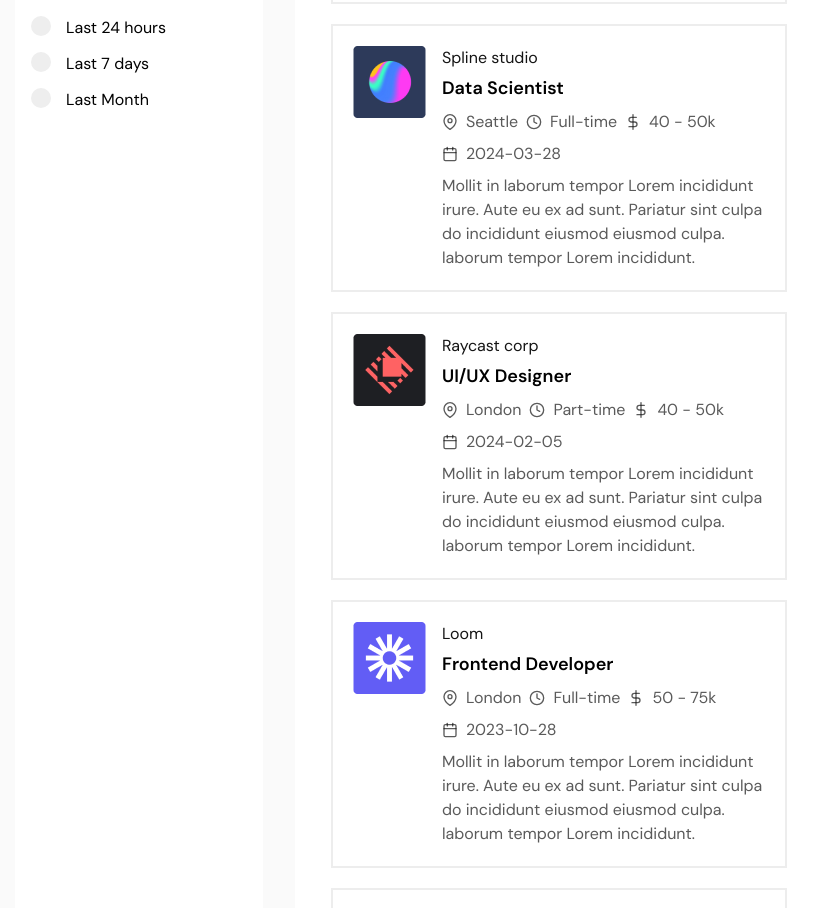
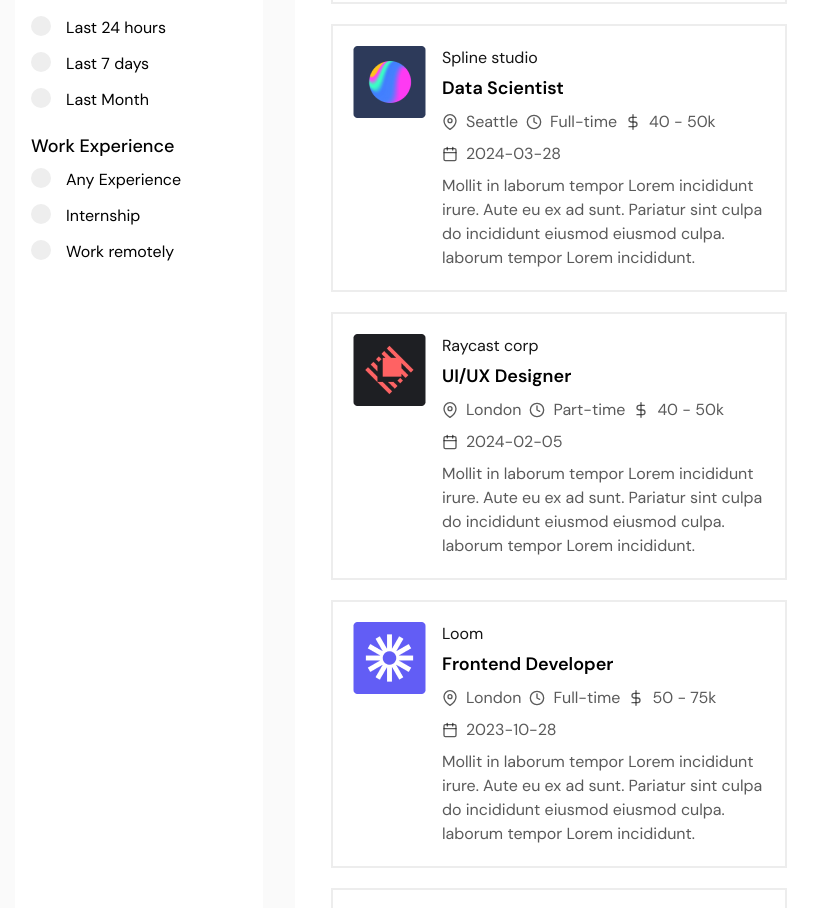
Before and after one commit to HasuHasmath/MERN-Job-Portal, a React (Vite) app: page / in a window 1280 px wide. Shown: the part 1064-1972 px from the top of the page, without its empty margins (81-899 px from the left). Built offline with nearby package versions, Linux system fonts and the light colour scheme.

Commit message:
end of work experience

```diff
--- a/src/Pages/Home.jsx
+++ b/src/Pages/Home.jsx
@@ -78,6 +78,7 @@ const Home = () => {
           return (
              jobLocation.toLowerCase() === selected.toLowerCase() ||
             parseInt(maxPrice) <= parseInt(selected) ||
+            experienceLevel.toLowerCase() === selected.toLowerCase() ||
             postingDate >= selected ||
             salaryType.toLowerCase() === selected.toLowerCase() ||
             employmentType.toLowerCase() === selected.toLowerCase()
--- a/src/sidebar/Sidebar.jsx
+++ b/src/sidebar/Sidebar.jsx
@@ -2,6 +2,7 @@ import React from 'react'
 import Location from './Location';
 import Salary from './Salary';
 import JobPostingDate from './JobPostingDate';
+import WorkExperience from './WorkExperience';
 
 const Sidebar = ({ handleChange, handleClick  }) => {
   return (
@@ -11,6 +12,7 @@ const Sidebar = ({ handleChange, handleClick  }) => {
       <Location handleChange={handleChange} />
       <Salary handleChange={handleChange} handleClick={handleClick} />
       <JobPostingDate handleChange={handleChange} handleClick={handleClick}/>
+      <WorkExperience handleChange={handleChange} handleClick={handleClick}/>
     </div>
   );
 };
--- /dev/null
+++ b/src/sidebar/WorkExperience.jsx
@@ -0,0 +1,36 @@
+import React from 'react'
+import InputField from '../components/InputField'
+
+const WorkExperience = ({handleChange}) => {
+  return (
+    <div>
+      <h4 className="text-lg font-medium mb-2">Work Experience</h4>
+      <div>
+        <label className="sidebar-label-container">
+          <input
+            type="radio"
+            name="test"
+            id="test"
+            value=""
+            onChange={handleChange}
+          />
+          <span className="checkmark"></span>Any Experience
+        </label>
+        <InputField
+          handleChange={handleChange}
+          value="internship"
+          title="Internship "
+          name="test2"
+        />
+        <InputField
+          handleChange={handleChange}
+          value="work remotely"
+          title="Work remotely"
+          name="test2"
+        />
+      </div>
+    </div>
+  );
+}
+
+export default WorkExperience
```
